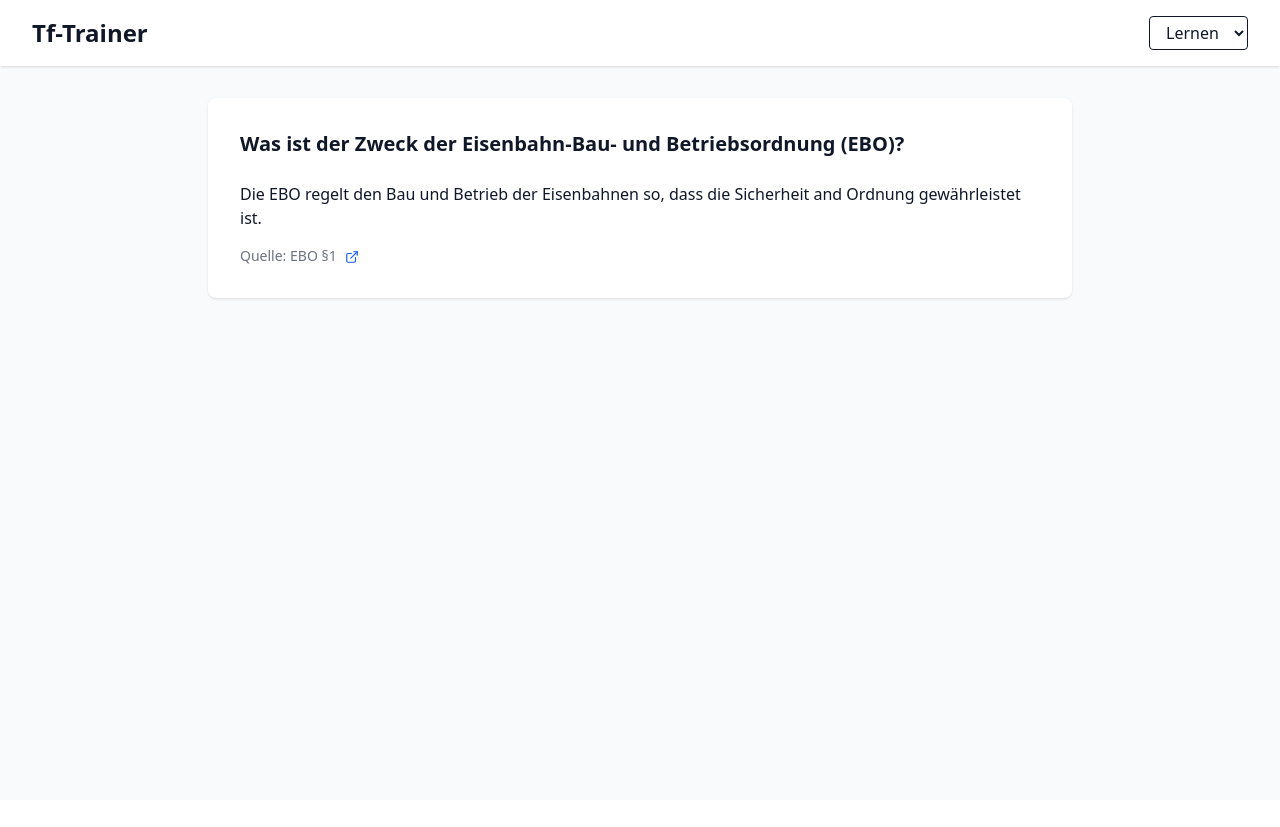
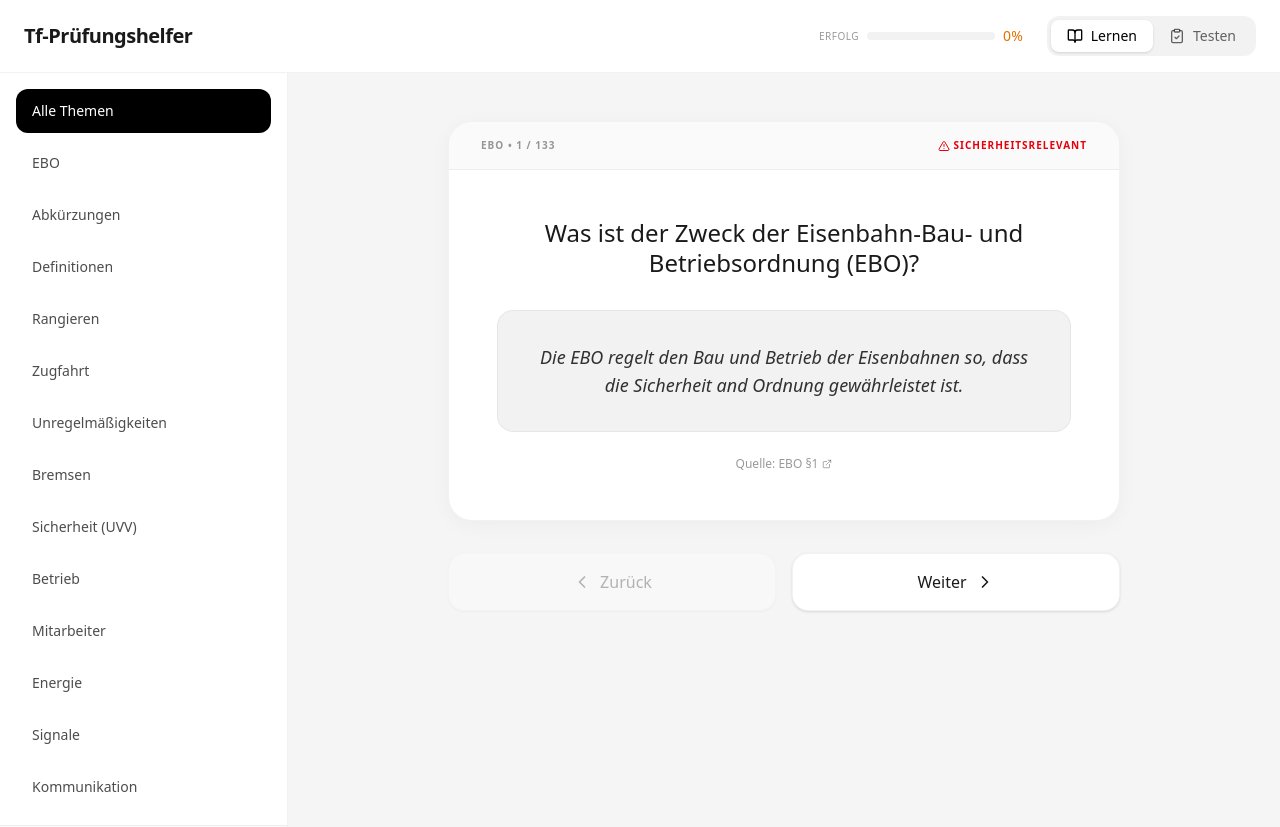
Before and after one commit to angrybotde/Tf-Trainer, a React (Vite) app: page / in a window 1280 px wide. Shown: the top 827 px of the page. Before the commit the page ends 800 px from the top, so only its background shows below. Built offline with nearby package versions, Linux system fonts and the light colour scheme.

Commit message:
Reverse Grok Changes

```diff
--- a/src/App.tsx
+++ b/src/App.tsx
@@ -3,7 +3,8 @@
  * SPDX-License-Identifier: Apache-2.0
  */
 
-import React, { useState, useEffect } from 'react';
+import React, { useState, useMemo, useEffect } from 'react';
+import { motion, AnimatePresence } from 'motion/react';
 import {
   BookOpen,
   ClipboardCheck,
@@ -14,8 +15,8 @@ import {
   RotateCcw,
   CheckCircle2,
   XCircle,
-  Check,              // ← neu
-  XCircle as XCircleIcon  // ← neu (falls XCircle schon anders benannt war)
+  Menu,
+  X
 } from 'lucide-react';
 import { QUESTIONS, THEMES } from './data/questions';
 import { useProgress } from './hooks/useProgress';
@@ -28,17 +29,50 @@ export default function App() {
   const [selectedTheme, setSelectedTheme] = useState<string | null>(null);
   const [currentIndex, setCurrentIndex] = useState(0);
   const [showAnswer, setShowAnswer] = useState(false);
-  const [userSelection, setUserSelection] = useState<string[]>([]);  // ← geändert
+  const [userInput, setUserInput] = useState('');
   const [isGameOver, setIsGameOver] = useState(false);
+  const [isSidebarOpen, setIsSidebarOpen] = useState(false);
+  const [sessionQuestions, setSessionQuestions] = useState<Question[]>([]);
   const { progress, recordAnswer, getSuccessRate, resetProgress } = useProgress();
 
-  const currentQuestion = QUESTIONS[currentIndex];
+  // Update session questions when mode or theme changes
+  useEffect(() => {
+    let qs = selectedTheme
+      ? QUESTIONS.filter(q => q.theme === selectedTheme)
+      : QUESTIONS;
+
+    if (mode === 'LERNEN') {
+      // Sort: incorrectly answered questions first
+      qs = [...qs].sort((a, b) => {
+        const aIncorrect = progress.answeredIncorrectly.includes(a.id);
+        const bIncorrect = progress.answeredIncorrectly.includes(b.id);
+        if (aIncorrect && !bIncorrect) return -1;
+        if (!aIncorrect && bIncorrect) return 1;
+        return 0;
+      });
+    } else {
+      // In Test mode, shuffle questions AND their options
+      qs = [...qs]
+        .sort(() => Math.random() - 0.5)
+        .map(q => ({
+          ...q,
+          options: q.options ? [...q.options].sort(() => Math.random() - 0.5) : undefined
+        }));
+    }
+
+    setSessionQuestions(qs);
+    setCurrentIndex(0);
+    setShowAnswer(false);
+    setUserInput('');
+  }, [mode, selectedTheme]); // Removed progress dependencies to keep session stable
+
+  const currentQuestion = sessionQuestions[currentIndex];
 
   const handleNext = () => {
-    if (currentIndex < QUESTIONS.length - 1) {
+    if (currentIndex < sessionQuestions.length - 1) {
       setCurrentIndex(prev => prev + 1);
       setShowAnswer(false);
-      setUserSelection([]);
+      setUserInput('');
     }
   };
 
@@ -46,212 +80,314 @@ export default function App() {
     if (currentIndex > 0) {
       setCurrentIndex(prev => prev - 1);
       setShowAnswer(false);
-      setUserSelection([]);
+      setUserInput('');
     }
   };
 
-  const toggleOption = (option: string) => {
-    setUserSelection(prev =>
-      prev.includes(option)
-        ? prev.filter(o => o !== option)
-        : [...prev, option]
-    );
-  };
+  const handleSubmitAnswer = (answer: string) => {
+    if (showAnswer) return;
 
-  const handleSingleAnswer = (option: string) => {
-    const isCorrect = option === currentQuestion.answer;
-    recordAnswer(currentQuestion.id, isCorrect);
-    setShowAnswer(true);
+    setUserInput(answer);
+    const isCorrect = answer.toLowerCase().trim() === currentQuestion.answer.toLowerCase().trim();
 
     if (!isCorrect && currentQuestion.isSafetyCritical) {
       setIsGameOver(true);
       setTimeout(() => setIsGameOver(false), 3000);
     }
-  };
-
-  const handleMultiSubmit = () => {
-    if (userSelection.length === 0) return;
-
-    const correct = currentQuestion.correctOptions || [currentQuestion.answer];
-    const sortedUser = [...userSelection].sort();
-    const sortedCorrect = [...correct].sort();
-
-    const isCorrect =
-      sortedUser.length === sortedCorrect.length &&
-      sortedUser.every((v, i) => v === sortedCorrect[i]);
 
     recordAnswer(currentQuestion.id, isCorrect);
     setShowAnswer(true);
-
-    if (!isCorrect && currentQuestion.isSafetyCritical) {
-      setIsGameOver(true);
-      setTimeout(() => setIsGameOver(false), 3000);
-    }
   };
 
-  const isMultiQuestion = () => {
-    return !!(currentQuestion.correctOptions && currentQuestion.correctOptions.length > 1);
-  };
-
-  const hasOptions = currentQuestion.options && currentQuestion.options.length > 0;
-
-  useEffect(() => {
-    setShowAnswer(false);
-    setUserSelection([]);
-  }, [currentIndex, mode]);
+  const successRate = getSuccessRate();
 
   return (
-    <div className="min-h-screen bg-gray-50 text-gray-900">
-      {/* Header – bitte deinen ursprünglichen Header hier einsetzen */}
-      <header className="bg-white shadow">
-        <div className="max-w-7xl mx-auto py-4 px-4 sm:px-6 lg:px-8 flex justify-between items-center">
-          <h1 className="text-2xl font-bold">Tf-Trainer</h1>
-          <div className="flex gap-4">
-            <select
-              value={mode}
-              onChange={e => setMode(e.target.value as Mode)}
-              className="border rounded px-3 py-1"
+    <div className="min-h-screen bg-[#F5F5F5] text-[#1A1A1A] font-sans flex flex-col">
+      {/* Header */}
+      <header className="bg-white border-b border-black/5 px-6 py-3 md:py-4 flex flex-col md:flex-row items-center justify-between gap-3 md:gap-4 sticky top-0 z-30">
+        <div className="flex items-center justify-between w-full md:w-auto">
+          <div className="flex items-center gap-4">
+            <button
+              onClick={() => setIsSidebarOpen(!isSidebarOpen)}
+              className="p-2 hover:bg-black/5 rounded-lg lg:hidden"
             >
-              <option value="LERNEN">Lernen</option>
-              <option value="TESTEN">Testen</option>
-            </select>
+              <Menu size={20} />
+            </button>
+            <h1 className="text-xl font-semibold tracking-tight flex items-center gap-2">
+              Tf-Prüfungshelfer
+            </h1>
           </div>
+        </div>
+
+        <div className="flex items-center justify-center md:justify-end w-full md:w-auto gap-6">
+          <div className="hidden md:flex items-center gap-2 text-sm font-medium">
+            <span className="text-black/40 uppercase tracking-wider text-[10px]">Erfolg</span>
+            <div className="w-32 h-2 bg-black/5 rounded-full overflow-hidden">
+              <div
+                className={`h-full transition-all duration-500 ${successRate >= 70 ? 'bg-emerald-500' : 'bg-amber-500'}`}
+                style={{ width: `${successRate}%` }}
+              />
+            </div>
+            <span className={successRate >= 70 ? 'text-emerald-600' : 'text-amber-600'}>
+              {successRate}%
+            </span>
+          </div>
+
+          <nav className="flex bg-black/5 p-1 rounded-xl w-full md:w-auto">
+            <button
+              onClick={() => setMode('LERNEN')}
+              className={`flex-1 md:flex-none flex items-center justify-center gap-2 px-4 py-1.5 rounded-lg text-sm font-medium transition-all ${
+                mode === 'LERNEN' ? 'bg-white shadow-sm text-black' : 'text-black/60 hover:text-black'
+              }`}
+            >
+              <BookOpen size={16} />
+              Lernen
+            </button>
+            <button
+              onClick={() => setMode('TESTEN')}
+              className={`flex-1 md:flex-none flex items-center justify-center gap-2 px-4 py-1.5 rounded-lg text-sm font-medium transition-all ${
+                mode === 'TESTEN' ? 'bg-white shadow-sm text-black' : 'text-black/60 hover:text-black'
+              }`}
+            >
+              <ClipboardCheck size={16} />
+              Testen
+            </button>
+          </nav>
         </div>
       </header>
 
-      <main className="max-w-4xl mx-auto py-8 px-4">
-        {currentQuestion && (
-          <div className="bg-white rounded-lg shadow p-8">
-            <h2 className="text-xl font-semibold mb-6">
+      <div className="flex-1 flex overflow-hidden">
+        {/* Sidebar */}
+        <aside className={`
+          fixed inset-0 z-40 lg:relative lg:z-0 lg:translate-x-0 transition-transform duration-300
+          ${isSidebarOpen ? 'translate-x-0' : '-translate-x-full'}
+          w-72 bg-white border-r border-black/5 flex flex-col
+        `}>
+          <div className="p-6 flex items-center justify-between lg:hidden">
+            <span className="font-semibold">Themen</span>
+            <button onClick={() => setIsSidebarOpen(false)}><X size={20} /></button>
+          </div>
+
+          <div className="flex-1 overflow-y-auto p-4 space-y-2">
+            <button
+              onClick={() => { setSelectedTheme(null); setIsSidebarOpen(false); }}
+              className={`w-full text-left px-4 py-3 rounded-xl text-sm font-medium transition-all ${
+                selectedTheme === null ? 'bg-black text-white' : 'hover:bg-black/5 text-black/70'
+              }`}
+            >
+              Alle Themen
+            </button>
+            {THEMES.map(theme => (
+              <button
+                key={theme.id}
+                onClick={() => { setSelectedTheme(theme.id); setIsSidebarOpen(false); }}
+                className={`w-full text-left px-4 py-3 rounded-xl text-sm font-medium transition-all ${
+                  selectedTheme === theme.id ? 'bg-black text-white' : 'hover:bg-black/5 text-black/70'
+                }`}
+              >
+                {theme.name}
+              </button>
+            ))}
+          </div>
+
+          <div className="p-4 border-t border-black/5 bg-black/[0.02] space-y-4">
+            <div>
+              <div className="text-[10px] uppercase tracking-widest text-black/40 font-bold mb-2">Status</div>
+              <div className="space-y-1 text-xs">
+                <div className="flex justify-between">
+                  <span className="text-black/60">Gelernt:</span>
+                  <span className="font-mono">{progress.answeredCorrectly.length}</span>
+                </div>
+                <div className="flex justify-between">
+                  <span className="text-black/60">Wiederholen:</span>
+                  <span className="font-mono text-amber-600">{progress.answeredIncorrectly.length}</span>
+                </div>
+              </div>
+            </div>
+
+            <button
+              onClick={() => {
+                if (confirm('Möchtest du deinen gesamten Lernfortschritt wirklich zurücksetzen?')) {
+                  resetProgress();
+                }
+              }}
+              className="w-full flex items-center justify-center gap-2 py-2 text-[10px] uppercase tracking-widest font-bold text-black/30 hover:text-red-500 transition-colors"
+            >
+              <RotateCcw size={12} /> Fortschritt löschen
+            </button>
+          </div>
+        </aside>
+
+        {/* Main Content */}
+        <main className="flex-1 overflow-y-auto p-6 lg:p-12 flex flex-col items-center">
+          <div className="w-full max-w-2xl">
+            <AnimatePresence mode="wait">
+              {currentQuestion ? (
+                <motion.div
+                  key={currentQuestion.id + mode}
+                  initial={{ opacity: 0, y: 20 }}
+                  animate={{ opacity: 1, y: 0 }}
+                  exit={{ opacity: 0, y: -20 }}
+                  className="space-y-8"
+                >
+                  {/* Question Card */}
+                  <div className="bg-white rounded-3xl shadow-[0_4px_20px_rgba(0,0,0,0.04)] border border-black/5 overflow-hidden">
+                    <div className="px-8 py-4 bg-black/[0.02] border-b border-black/5 flex items-center justify-between">
+                      <span className="text-[10px] uppercase tracking-widest font-bold text-black/40">
+                        {currentQuestion.theme} • {currentIndex + 1} / {sessionQuestions.length}
+                      </span>
+                      {currentQuestion.isSafetyCritical && (
+                        <span className="flex items-center gap-1 text-[10px] uppercase tracking-widest font-bold text-red-600">
+                          <AlertTriangle size={12} />
+                          Sicherheitsrelevant
+                        </span>
+                      )}
+                    </div>
+
+                    <div className="p-12 flex flex-col items-center text-center space-y-8">
+                      <h2 className="text-2xl font-medium leading-tight">
                         {currentQuestion.question}
                       </h2>
 
                       {mode === 'LERNEN' ? (
-              <div className="prose max-w-none">
-                <p>{currentQuestion.answer}</p>
-                {currentQuestion.source && (
-                  <p className="text-sm text-gray-500 mt-4">
-                    Quelle: {currentQuestion.source}
-                    {currentQuestion.sourceUrl && (
+                        <div className="w-full space-y-6">
+                          <div className="p-8 bg-black/5 rounded-2xl border border-black/5">
+                            <p className="text-lg text-black/80 italic">
+                              {currentQuestion.answer}
+                            </p>
+                          </div>
+                          <div className="flex items-center justify-center gap-4">
                             <a
                               href={currentQuestion.sourceUrl}
                               target="_blank"
-                        rel="noopener noreferrer"
-                        className="ml-2 text-blue-600 hover:underline"
+                              rel="noreferrer"
+                              className="text-xs text-black/40 hover:text-black flex items-center gap-1 transition-colors"
                             >
-                        <ExternalLink size={14} className="inline" />
+                              Quelle: {currentQuestion.source} <ExternalLink size={10} />
                             </a>
-                    )}
-                  </p>
-                )}
+                          </div>
                         </div>
                       ) : (
-              // TESTEN Modus
-              <div className="space-y-6">
+                        <div className="w-full space-y-6">
                           {!showAnswer ? (
-                  <>
-                    {(hasOptions ? currentQuestion.options! : [currentQuestion.answer]).map((option, idx) => {
-                      const isSelected = userSelection.includes(option);
-                      const isMulti = isMultiQuestion();
-
-                      return (
+                            <div className="space-y-4">
+                              <div className="grid grid-cols-1 gap-3">
+                                {(currentQuestion.options || [currentQuestion.answer]).map((option, i) => (
                                   <button
-                          key={idx}
-                          onClick={() => {
-                            if (isMulti) {
-                              toggleOption(option);
-                            } else {
-                              handleSingleAnswer(option);
-                            }
-                          }}
-                          className={`w-full text-left p-4 border rounded transition-colors ${
-                            isSelected
-                              ? 'bg-blue-100 border-blue-500'
-                              : 'hover:bg-gray-100 border-gray-300'
-                          }`}
+                                    key={i}
+                                    onClick={() => handleSubmitAnswer(option)}
+                                    className="w-full text-left px-6 py-4 rounded-xl border border-black/10 hover:border-black hover:bg-black/5 transition-all text-sm font-medium"
                                   >
-                          {isMulti && (
-                            <span className={`inline-block w-5 h-5 mr-3 border rounded flex items-center justify-center ${
-                              isSelected ? 'bg-blue-600 border-blue-600 text-white' : 'border-gray-400'
-                            }`}>
-                              {isSelected && <Check size={16} />}
-                            </span>
-                          )}
                                     {option}
                                   </button>
-                      );
-                    })}
+                                ))}
+                              </div>
+                            </div>
+                          ) : (
+                            <motion.div
+                              initial={{ opacity: 0, scale: 0.95 }}
+                              animate={{ opacity: 1, scale: 1 }}
+                              className="space-y-6"
+                            >
+                              <div className="grid grid-cols-1 gap-3">
+                                {(currentQuestion.options || [currentQuestion.answer]).map((option, i) => {
+                                  const isCorrect = option === currentQuestion.answer;
+                                  const isSelected = option === userInput;
 
-                    {isMultiQuestion() && (
-                      <div className="pt-4">
-                        <button
-                          onClick={handleMultiSubmit}
-                          disabled={userSelection.length === 0}
-                          className="w-full bg-blue-600 text-white py-3 rounded font-medium disabled:opacity-50 disabled:cursor-not-allowed"
-                        >
-                          Prüfen ({userSelection.length} ausgewählt)
-                        </button>
-                      </div>
-                    )}
-                  </>
-                ) : (
-                  <div className="space-y-4">
-                    {(hasOptions ? currentQuestion.options! : [currentQuestion.answer]).map((option, idx) => {
-                      const correctOptions = currentQuestion.correctOptions || [currentQuestion.answer];
-                      const isCorrect = correctOptions.includes(option);
-                      const isSelected = userSelection.includes(option);
-
-                      let bg = 'bg-gray-50 border-gray-200';
-                      let text = 'text-gray-900';
-                      if (isCorrect) {
-                        bg = 'bg-green-50 border-green-500';
-                        text = 'text-green-800';
-                      } else if (isSelected) {
-                        bg = 'bg-red-50 border-red-500';
-                        text = 'text-red-800';
-                      }
+                                  let style = "border-black/10 opacity-50";
+                                  if (isCorrect) style = "bg-emerald-50 border-emerald-500 text-emerald-700";
+                                  else if (isSelected) style = "bg-red-50 border-red-500 text-red-700";
 
                                   return (
                                     <div
-                          key={idx}
-                          className={`p-4 border rounded ${bg} ${text} flex justify-between items-center`}
+                                      key={i}
+                                      className={`w-full text-left px-6 py-4 rounded-xl border transition-all text-sm font-medium flex items-center justify-between ${style}`}
                                     >
                                       <span>{option}</span>
-                          {isCorrect && <CheckCircle2 className="text-green-600" />}
-                          {isSelected && !isCorrect && <XCircle className="text-red-600" />}
+                                      {isCorrect && <CheckCircle2 size={18} className="text-emerald-500" />}
+                                      {isSelected && !isCorrect && <XCircle size={18} className="text-red-500" />}
                                     </div>
                                   );
                                 })}
                               </div>
+
+                              <button
+                                onClick={handleNext}
+                                className="w-full bg-black text-white px-8 py-4 rounded-xl font-medium hover:bg-black/80 transition-all flex items-center justify-center gap-2"
+                              >
+                                Nächste Frage <ChevronRight size={18} />
+                              </button>
+                            </motion.div>
                           )}
                         </div>
                       )}
                     </div>
-        )}
+                  </div>
 
                   {/* Navigation */}
-        {mode === 'TESTEN' && !showAnswer && !isGameOver && (
-          <div className="flex justify-between mt-8">
+                  {mode === 'LERNEN' && (
+                    <div className="flex items-center justify-between gap-4">
                       <button
                         onClick={handlePrev}
                         disabled={currentIndex === 0}
-              className="px-6 py-3 bg-gray-200 rounded disabled:opacity-50"
+                        className="flex-1 bg-white border border-black/5 px-6 py-4 rounded-2xl font-medium flex items-center justify-center gap-2 hover:bg-black/5 disabled:opacity-30 transition-all shadow-sm"
                       >
-              <ChevronLeft className="inline mr-2" size={18} />
-              Zurück
+                        <ChevronLeft size={20} /> Zurück
                       </button>
-
                       <button
                         onClick={handleNext}
-              disabled={currentIndex >= QUESTIONS.length - 1}
-              className="px-6 py-3 bg-gray-200 rounded disabled:opacity-50"
+                        disabled={currentIndex === sessionQuestions.length - 1}
+                        className="flex-1 bg-white border border-black/5 px-6 py-4 rounded-2xl font-medium flex items-center justify-center gap-2 hover:bg-black/5 disabled:opacity-30 transition-all shadow-sm"
                       >
-              Weiter
-              <ChevronRight className="inline ml-2" size={18} />
+                        Weiter <ChevronRight size={20} />
                       </button>
                     </div>
                   )}
+                </motion.div>
+              ) : (
+                <div className="text-center py-20">
+                  <RotateCcw size={48} className="mx-auto mb-4 text-black/20" />
+                  <h3 className="text-xl font-medium mb-2">Keine Fragen gefunden</h3>
+                  <p className="text-black/40">Wähle ein anderes Thema oder setze den Filter zurück.</p>
+                </div>
+              )}
+            </AnimatePresence>
+          </div>
         </main>
+      </div>
+
+      {/* Game Over Overlay */}
+      <AnimatePresence>
+        {isGameOver && (
+          <motion.div
+            initial={{ opacity: 0 }}
+            animate={{ opacity: 1 }}
+            exit={{ opacity: 0 }}
+            className="fixed inset-0 z-50 bg-red-600 flex items-center justify-center text-white"
+          >
+            <motion.div
+              initial={{ scale: 0.5, rotate: -10 }}
+              animate={{ scale: 1, rotate: 0 }}
+              className="text-center"
+            >
+              <h1 className="text-8xl font-black uppercase tracking-tighter mb-4">Game Over</h1>
+              <p className="text-2xl font-medium opacity-80">Sicherheitsrelevante Frage falsch beantwortet!</p>
+            </motion.div>
+          </motion.div>
+        )}
+      </AnimatePresence>
+
+      {/* Mobile Stats Footer */}
+      <div className="md:hidden bg-white border-t border-black/5 p-4 flex items-center justify-between text-xs font-medium">
+        <div className="flex items-center gap-2">
+          <span className="text-black/40">Erfolg:</span>
+          <span className={successRate >= 70 ? 'text-emerald-600' : 'text-amber-600'}>{successRate}%</span>
+        </div>
+        <div className="flex items-center gap-2">
+          <span className="text-black/40">Gelernt:</span>
+          <span>{progress.answeredCorrectly.length}</span>
+        </div>
+      </div>
     </div>
   );
 }
```
Lines whose indentation alone changed are shown as unchanged.
